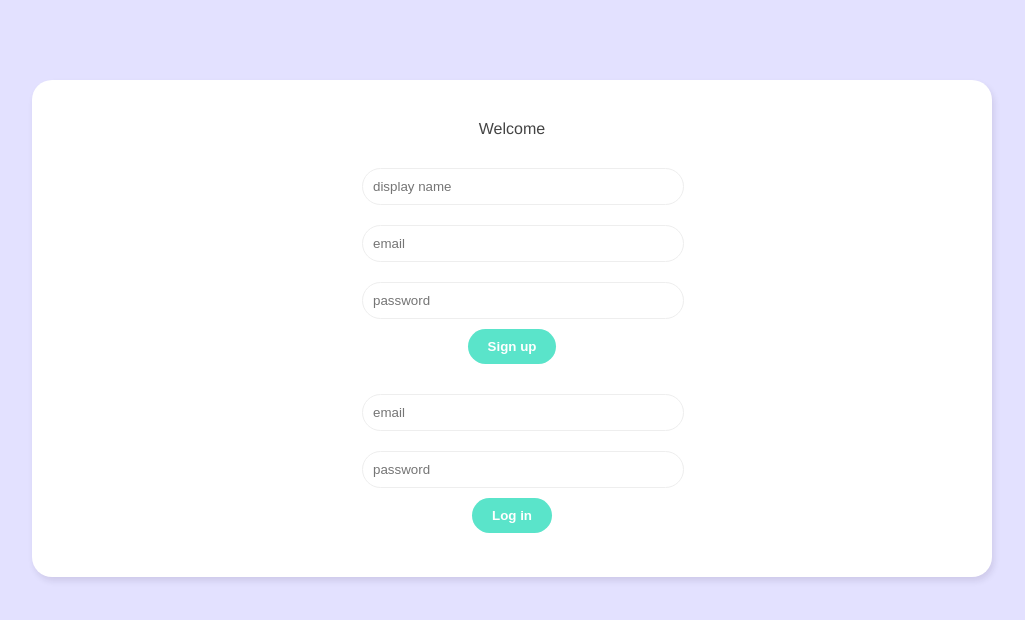
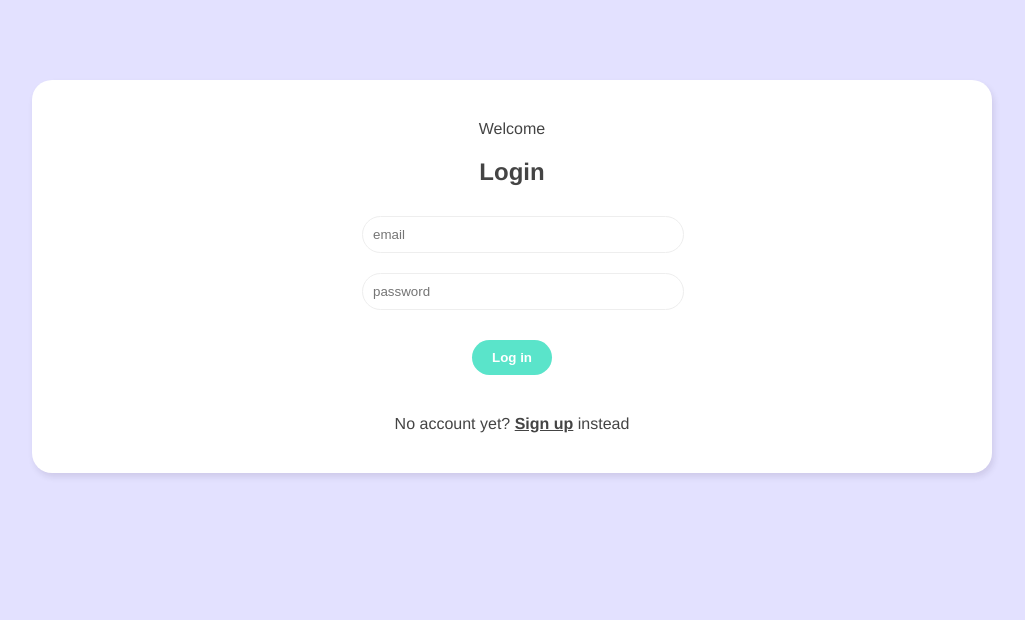
Before and after one commit to mrwhite252/live-chat-app-vue-and-firebase, a Vue app: page / in a window 1280 px wide. Shown: the top 620 px of the page, without its empty margins (128-1153 px from the left). Built offline with nearby package versions, Linux system fonts and the light colour scheme.

Commit message:
add function to switch between log in and sign up vues

```diff
--- a/src/views/Welcome.vue
+++ b/src/views/Welcome.vue
@@ -1,17 +1,36 @@
 <template>
   <div class="welcome container">
     <p>Welcome</p>
-    <signupForm />
-    <loginForm />
+    <div v-if="showLogin">
+      <h2>Login</h2>
+      <loginForm />
+      <p>
+        No account yet? <span @click="showLogin = false">Sign up</span> instead
+      </p>
+    </div>
+    <div v-else>
+      <h2>Sign up</h2>
+      <signupForm />
+      <p>
+        Already registered?
+        <span @click="showLogin = true">Log in</span> instead
+      </p>
+    </div>
   </div>
 </template>
 
 <script>
 import SignupForm from "../components/SignupForm.vue";
 import LoginForm from "../components/LoginForm.vue";
+import { ref } from "@vue/reactivity";
 
 export default {
   components: { SignupForm, LoginForm },
+  setup() {
+    const showLogin = ref(true);
+
+    return { showLogin };
+  },
 };
 </script>
 
@@ -39,4 +58,13 @@
   color: #999;
   margin: 10px auto;
 }
+
+.welcome span {
+  font-weight: bold;
+  text-decoration: underline;
+  cursor: pointer;
+}
+.welcome button {
+  margin: 20px auto;
+}
 </style>
```
